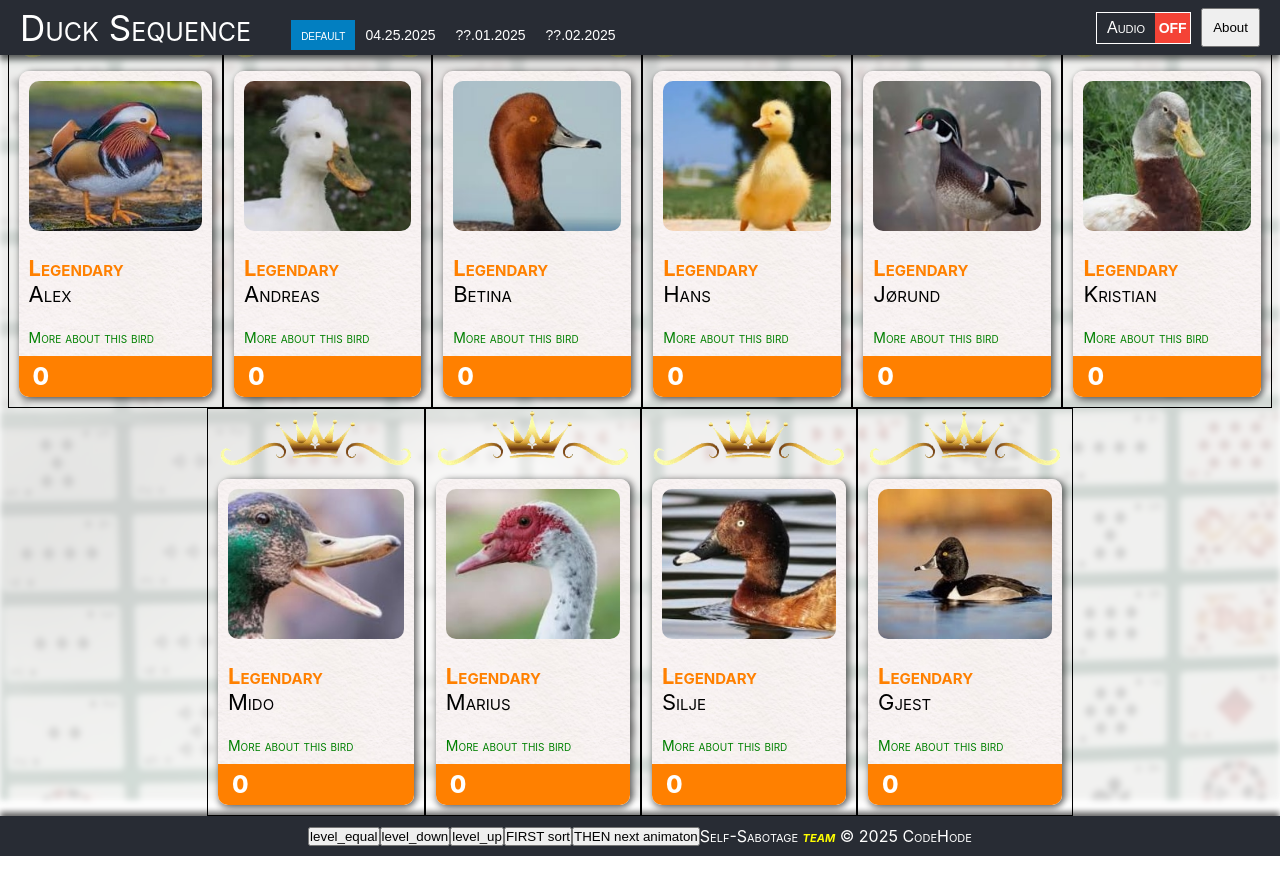
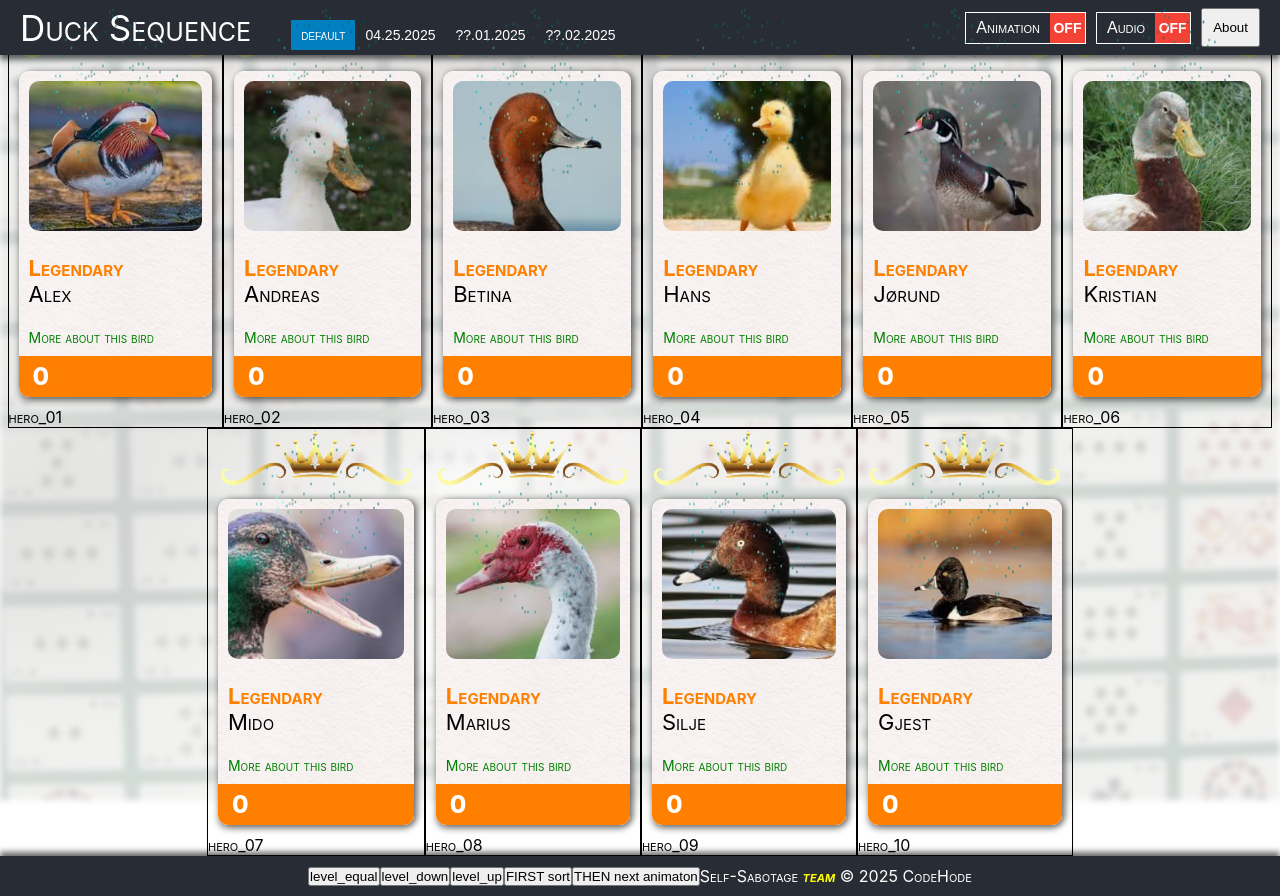
Before and after one commit to VoltG3/Duck_Sequence, a React (Create React App) app: page / in a window 1280 px wide. Before the commit the page ends 856 px from the top, so only its background shows below. Built offline with nearby package versions, Linux system fonts and the light colour scheme.

Commit message:
[ UPDATE ] - animation

```diff
--- a/src/components/animations/animations.js
+++ b/src/components/animations/animations.js
@@ -5,6 +5,7 @@
 import { storeTargetState } from "../../redux/actions"
 
 export const Animations = ({ animation }) => {
+
 
     const animationFrames = animation === "animation_level_up"
         ? Object.values(config.level_up)
@@ -19,6 +20,8 @@
     const dispatch = useDispatch()
 
     useEffect(() => {
+
+
         if (playAnimation) {
             let index = 0
             setCurrentFrame(index)
--- /dev/null
+++ b/src/components/btn/button.settings.animation.js
@@ -0,0 +1,70 @@
+import {useEffect, useState} from 'react';
+import styled from "styled-components"
+import {useDispatch} from "react-redux";
+import {storeActions} from "../../redux/actions";
+
+const StyledButtonSettingsAnimation = styled.div`
+    font-family: sans-serif;
+    display: flex;
+    align-items: center;
+    justify-content: center;
+    border: solid 1px white;
+
+    & p {
+        margin-left: 10px;
+        margin-right: 10px;
+    }
+
+    & p:hover {
+        color: yellow;
+    }
+
+    .square {
+        width: 35px;
+        height: 30px;
+        background-color: #f44336;
+        color: white;
+        font-weight: bold;
+        font-size: 14px;
+        display: flex;
+        align-items: center;
+        justify-content: center;
+        cursor: pointer;
+        user-select: none;
+        //border-radius: 6px;
+        transition: background-color 0.3s ease, transform 0.2s ease;
+    }
+
+    .square.on {
+        background-color: #4caf50;
+    }
+
+    .square:hover {
+        color: yellow;
+    }
+`
+
+export const ButtonSettingsAnimation = () => {
+    const [enabled, setEnabled] = useState(false);
+    const dispatch = useDispatch()
+
+    useEffect(() => {
+        dispatch(storeActions("settings_allow_animation", enabled))
+    })
+
+    const handleClick = () => {
+        setEnabled(!enabled)
+    }
+
+    return (
+        <StyledButtonSettingsAnimation>
+            <p>Animation</p>
+            <div
+                className={`square ${enabled ? "on" : "off"}`}
+                onClick={() =>handleClick()}
+            >
+                { enabled ? "ON" : "OFF" }
+            </div>
+        </StyledButtonSettingsAnimation>
+    )
+}
--- /dev/null
+++ b/src/components/controller.card.static.js
@@ -0,0 +1,34 @@
+import { CardAssembly } from "./card/card.assembly"
+import { useSelector } from "react-redux"
+
+export const CardControllerStatic = () => {
+    const isDataLoaded = useSelector(state => state.isDataLoaded)
+    const playSessionResults = useSelector(state => state.statistics.statistics_player_scores)
+    const playSessionDate = useSelector(state => state.actions.active_date)
+
+    if (!isDataLoaded || !Array.isArray(playSessionResults) || playSessionResults.length === 0) {
+        return <p>Loading cards…</p>
+    }
+
+    const currentDay = playSessionResults.find(entry => entry.date === playSessionDate)
+
+    if (!currentDay || !Array.isArray(currentDay.heroes)) {
+        return <p>No data for selected day.</p>
+    }
+
+    return (
+        <>
+            {currentDay.heroes.map((player, index) => (
+                <div key={`${player.id}-${index}`}>
+                    <CardAssembly
+                        id={player.id}
+                        name={player.name}
+                        title={player.title}
+                        count={player.count}
+                        rank={player.rank}
+                    />
+                </div>
+            ))}
+        </>
+    )
+}
--- a/src/components/controller.cards.js
+++ b/src/components/controller.cards.dynamic.js
@@ -4,7 +4,7 @@
 import { storeTargetState } from "../redux/actions"
 import { compareHeroCount } from "./compare.hero.count"
 
-export const CardController = () => {
+export const CardControllerDynamic = () => {
     const isDataLoaded = useSelector(state => state.isDataLoaded)
     const playSessionResults = useSelector(state => state.statistics.statistics_player_scores)
 
--- a/src/components/navigation/navigation.desktop.js
+++ b/src/components/navigation/navigation.desktop.js
@@ -3,6 +3,7 @@
 import { ButtonOpenOverlayAbout } from "../btn/button.overlay.open.about"
 import { useSelector} from "react-redux"
 import {ButtonSettingsAudio} from "../btn/button.settings.audio";
+import {ButtonSettingsAnimation} from "../btn/button.settings.animation";
 
 export const NavigationDesktop = () => {
     const isDataLoaded = useSelector(state => state.isDataLoaded)
@@ -42,6 +43,7 @@
                 height: "auto",
                 gap: "10px",
             }}>
+                <ButtonSettingsAnimation />
                 <ButtonSettingsAudio />
                 <ButtonOpenOverlayAbout />
             </div>
--- a/src/redux/reducer.js
+++ b/src/redux/reducer.js
@@ -29,9 +29,7 @@
         play_audio_info: false,
         play_audio_about: false,
         settings_allow_audio: false,
-
-
-
+        settings_allow_animation: false,
 
     },
 
--- a/src/sections/section.content.js
+++ b/src/sections/section.content.js
@@ -1,6 +1,9 @@
-import { CardController } from "../components/controller.cards"
+import { CardControllerDynamic } from "../components/controller.cards.dynamic"
+import {useSelector} from "react-redux";
+import {CardControllerStatic} from "../components/controller.card.static";
 
 function SectionContent() {
+    const isAnimationAllowed = useSelector(state => state.actions.settings_allow_animation)
 
     return (
         <div style={{
@@ -22,7 +25,7 @@
                 width: "auto",
                 height: "auto",
             }}>
-                <CardController />
+                {!isAnimationAllowed ? <CardControllerStatic /> : <CardControllerDynamic />}
             </div>
         </div>
     )
```
Also changed, not shown: src/components/card/card.assembly.js (+4 -3 lines).
